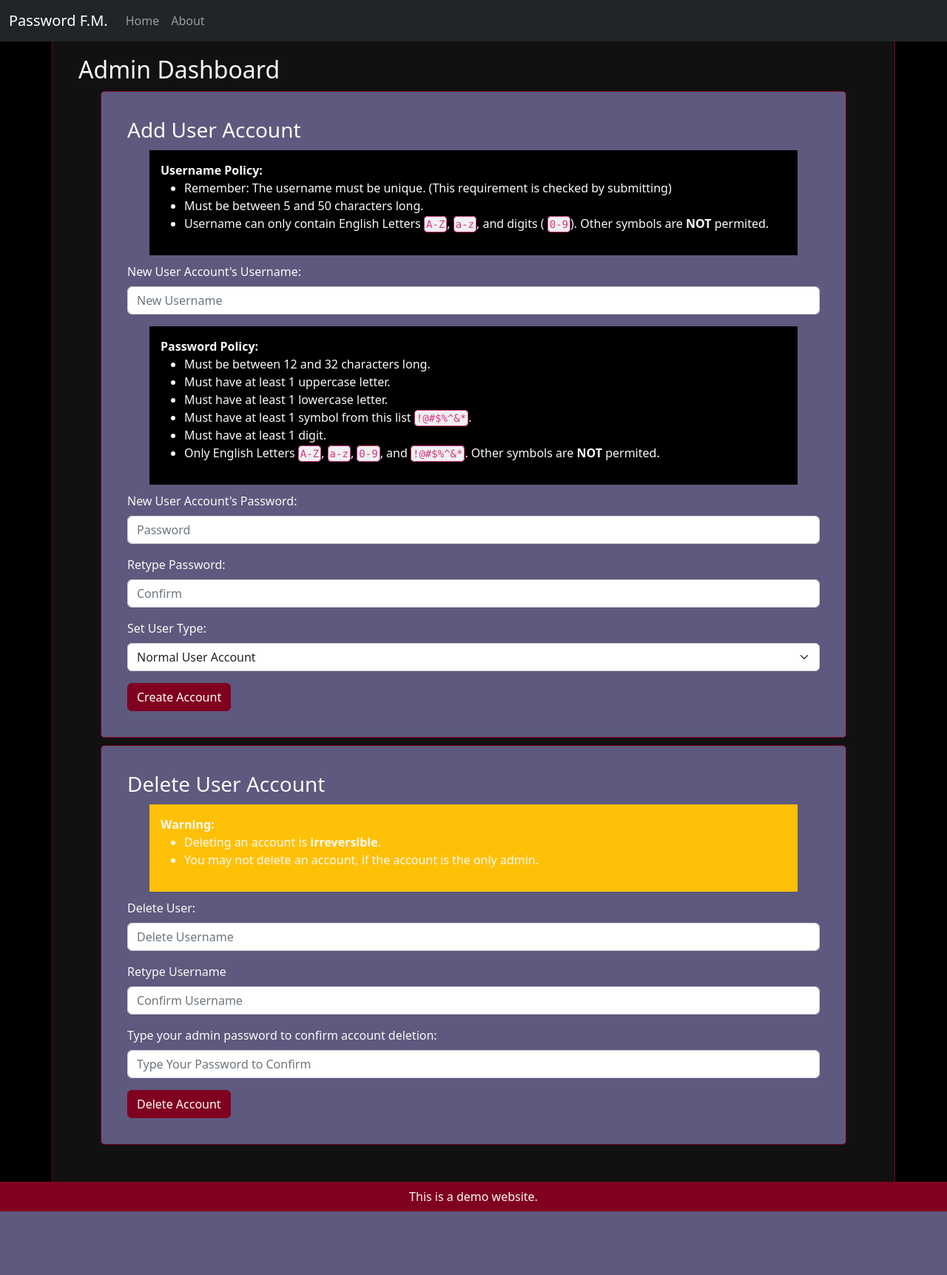
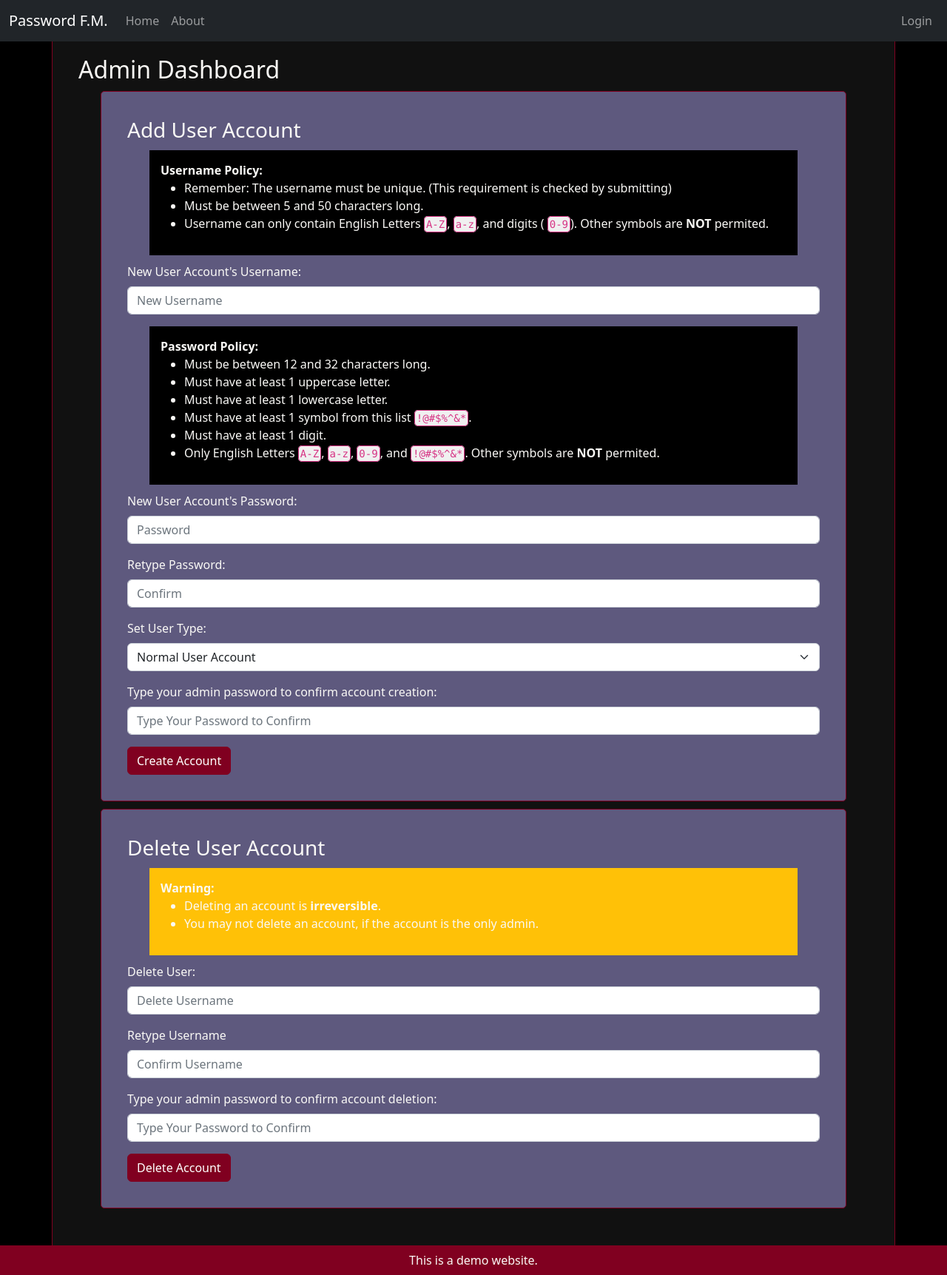
Before and after one commit to Yorzaren/authentication-system-leak-detection, a Python web app: template templates/admin.html in a window 1280 px wide. Shown: the whole page at 74% size. Before the commit the page ends 1637 px from the top, so only its background shows below. Run offline with Jinja, Linux system fonts and the light colour scheme; the template is opened without the code that fills it: most values are stand-ins (such as "Sample title", 1, 10 or a date in 2020).

Commit message:
Working on login
Anon Users will break things.

```diff
--- a/templates/admin.html
+++ b/templates/admin.html
@@ -16,7 +16,7 @@
 				</ul>
 			</div>
 			<label for="new-username" class="form-label">New User Account's Username:</label>
-			<input class="form-control" id="new-username" placeholder="New Username" required onkeyup="UsernameFeedback();">
+			<input class="form-control" id="new-username" name="new-username" placeholder="New Username" required onkeyup="UsernameFeedback();">
 		</div>
 		<div class="mb-3">
 			<!-- CONTAINS_PASSWORDPOLICY -->
@@ -32,18 +32,22 @@
 				</ul>
 			</div>
 			<label for="password" class="form-label">New User Account's Password:</label>
-			<input type="password" class="form-control" id="password" placeholder="Password" required onkeyup="PasswordPolicyFeedback();">
+			<input type="password" class="form-control" id="password" name="password" placeholder="Password" required onkeyup="PasswordPolicyFeedback();">
 		</div>
 		<div class="mb-3">
 			<label for="confirm-password" class="form-label">Retype Password:</label>
-			<input type="password" class="form-control" id="confirm-password" placeholder="Confirm" required onkeyup="CheckMatchingPasswordsFeedback();">
+			<input type="password" class="form-control" id="confirm-password" name="confirm-password" placeholder="Confirm" required onkeyup="CheckMatchingPasswordsFeedback();">
 		</div>
 		<div class="mb-3">
 			<label for="account-type" class="form-label">Set User Type:</label>
-			<select class="form-select" id="account-type" required>
+			<select class="form-select" id="account-type" name="account-type" required>
 				<option value="0" selected>Normal User Account</option>
 				<option value="1">Admin Account</option>
 			</select>
+		</div>
+		<div class="mb-3">
+			<label for="confirm-password" class="form-label">Type your admin password to confirm account creation:</label>
+			<input type="password" class="form-control" id="confirm-admin-password-add" name="confirm-admin-password-add" placeholder="Type Your Password to Confirm" required onkeyup="CheckMatchingPasswordsFeedback();">
 		</div>
 		<button type="submit" class="btn btn-primary">Create Account</button>
 	</form>
@@ -58,15 +62,15 @@
 				</ul>
 			</div>
 			<label for="delete-username" class="form-label">Delete User:</label>
-			<input class="form-control" id="delete-username" placeholder="Delete Username" required onkeyup="CheckDeleteUsernameFeedback();">
+			<input class="form-control" id="delete-username" name="delete-username" placeholder="Delete Username" required onkeyup="CheckDeleteUsernameFeedback();">
 		</div>
 		<div class="mb-3">
 			<label for="password" class="form-label">Retype Username</label>
-			<input class="form-control" id="confirm-delete-username" placeholder="Confirm Username" required onkeyup="CheckDeleteUsernameFeedback();">
+			<input class="form-control" id="confirm-delete-username" name="confirm-delete-username" placeholder="Confirm Username" required onkeyup="CheckDeleteUsernameFeedback();">
 		</div>
 		<div class="mb-3">
-			<label for="confirm-admin-password" class="form-label">Type your admin password to confirm account deletion:</label>
-			<input type="password" class="form-control" id="confirm-admin-password" placeholder="Type Your Password to Confirm" required>
+			<label for="confirm-admin-password-delete" class="form-label">Type your admin password to confirm account deletion:</label>
+			<input type="password" class="form-control" id="confirm-admin-password-delete" name="confirm-admin-password-delete" placeholder="Type Your Password to Confirm" required>
 		</div>
 		<button type="submit" class="btn btn-primary">Delete Account</button>
 	</form>
--- a/templates/base.html
+++ b/templates/base.html
@@ -1,7 +1,7 @@
 <!doctype html>
 <html lang="en">
 	<head>
-		<title>{{title}}</title>
+		<title>{{title}} - Password F.M.</title>
 
 		<meta charset="utf-8">
 		<meta name="viewport" content="width=device-width, initial-scale=1, shrink-to-fit=no">
@@ -35,11 +35,12 @@
 						</li>
 					</ul>
 					<!-- Keep this outside so its align on the right of the screen -->
-					{% if is_signed_in == True %}
+					{% if current_user.is_authenticated %}
 					<div class="nav-item dropdown text-bg-dark">
-						<a class="nav-link dropdown-toggle" href="#" role="button" data-bs-toggle="dropdown" aria-expanded="false"> USERNAME </a>
+						<a class="nav-link dropdown-toggle" href="#" role="button" data-bs-toggle="dropdown" aria-expanded="false">
+							{{username}} </a>
 						<ul class="dropdown-menu dropdown-menu-lg-end">
-							{% if is_admin == True %}
+							{% if admin == True %}
 							<li>
 								<a href="{{ url_for('admin')}}" class="dropdown-item" type="button">Admin Dashboard</a>
 							</li>
@@ -48,10 +49,16 @@
 								<a href="{{ url_for('settings')}}" class="dropdown-item" type="button">Change Password</a>
 							</li>
 							<li>
-								<a href="logout.php" class="dropdown-item" type="button">Logout</a>
+								<a href="{{ url_for('logout')}}" class="dropdown-item" type="button">Logout</a>
 							</li>
 						</ul>
 					</div>
+					{% else %}
+					<ul class="navbar-nav ml-auto">
+						<li class="nav-item">
+							<a class="nav-link" href="{{ url_for('login')}}">Login</a>
+						</li>
+					</ul>
 					{% endif %}
 				</div>
 			</div>
--- /dev/null
+++ b/templates/logout.html
@@ -0,0 +1,6 @@
+{% extends 'base.html' %}
+
+{% block content %}
+	<h1>Logout Sucessful</h1>
+	<p>You have logged out.</p>
+{% endblock %}
--- a/templates/settings.html
+++ b/templates/settings.html
@@ -19,15 +19,15 @@
 					</ul>
 				</div>
 				<label for="password" class="form-label">New Password:</label>
-				<input type="password" class="form-control" id="password" placeholder="Password" required onkeyup="PasswordPolicyFeedback();">
+				<input type="password" class="form-control" id="password" name="password" placeholder="Password" required onkeyup="PasswordPolicyFeedback();">
 			</div>
 			<div class="mb-3">
 				<label for="confirm-password" class="form-label">Retype Password:</label>
-				<input type="password" class="form-control" id="confirm-password" placeholder="Confirm" required onkeyup="CheckMatchingPasswordsFeedback();">
+				<input type="password" class="form-control" id="confirm-password" name="confirm-password" placeholder="Confirm" required onkeyup="CheckMatchingPasswordsFeedback();">
 			</div>
 			<div class="mb-3">
 				<label for="confirm-old-password" class="form-label">Type your current password to confirm password change:</label>
-				<input type="password" class="form-control" id="confirm-old-password" placeholder="Type Your Current Password to Confirm" required>
+				<input type="password" class="form-control" id="confirm-old-password" name="confirm-old-password" placeholder="Type Your Current Password to Confirm" required>
 			</div>
 			<button type="submit" class="btn btn-primary">Change Password</button>
 		</form>
```
Also changed, not shown: app.py (+120 -5 lines), templates/index.html (+3 -14 lines), templates/login.html (added, +19 -0 lines).
